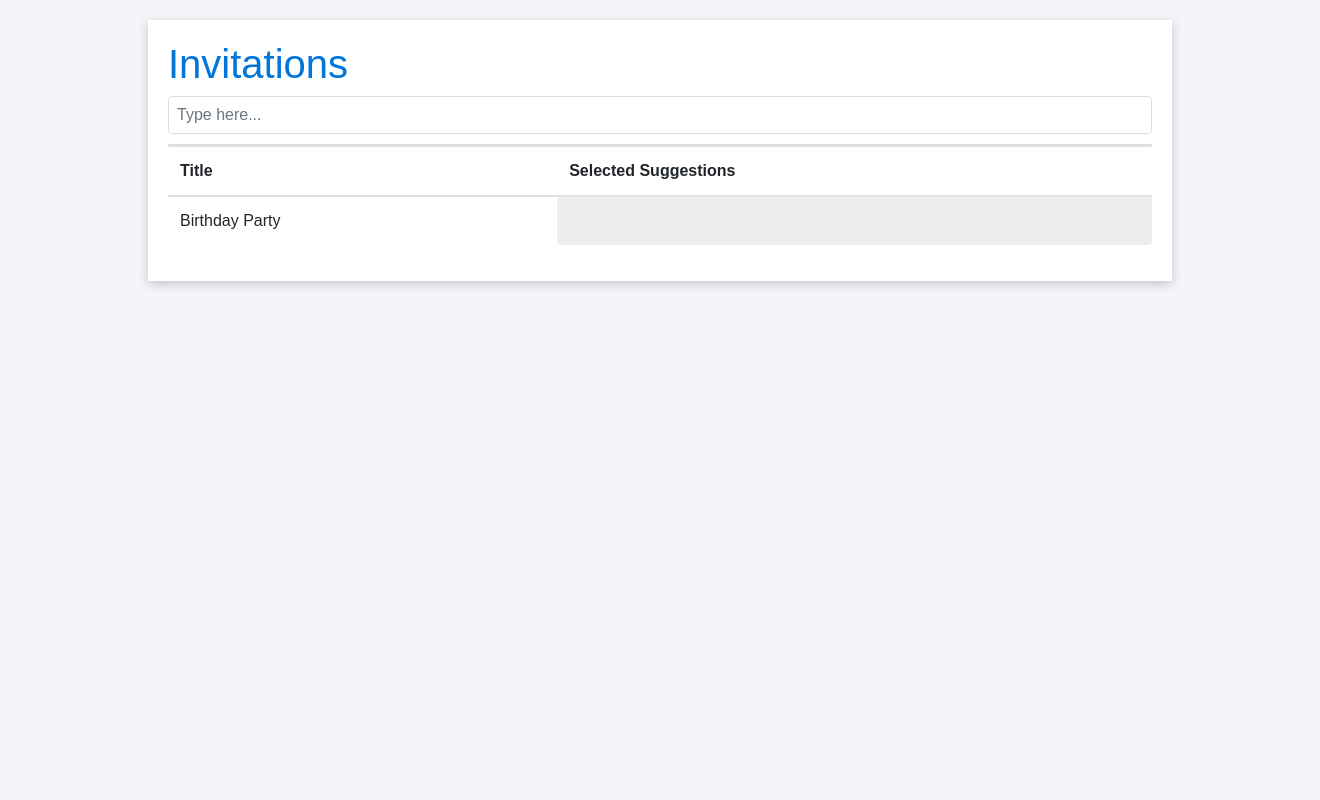
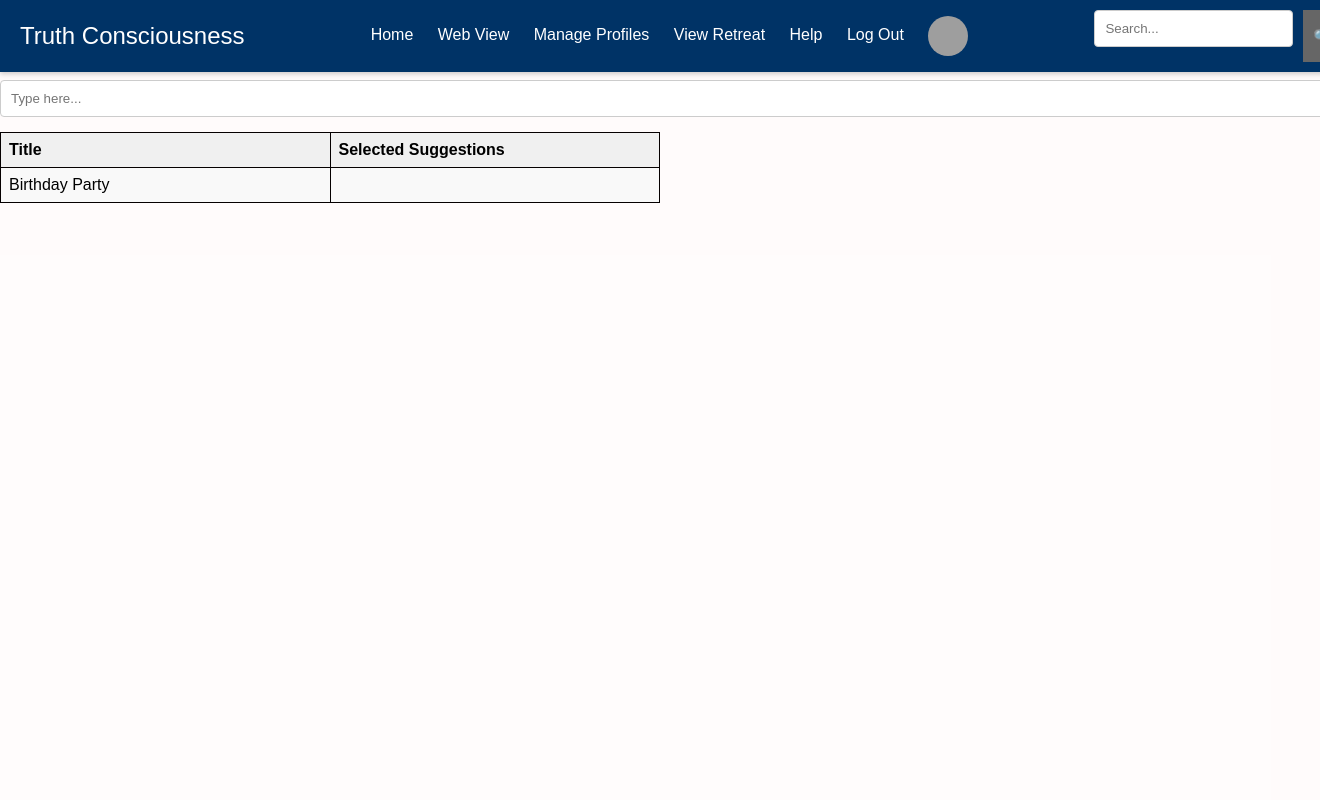
Before and after one commit to vanditpopat/ashram, a Flask app: page /email in a window 1320 px wide; the page is wider, and only the part inside the window is pictured. Run offline with Flask 2, Linux system fonts and the light colour scheme; the visitor is signed in with stand-in values (Sample User, id 1); some libraries are stand-ins or nearby versions; grey boxes are pictures that could not be loaded.

Commit message:
Updated codes

```diff
--- a/app.py
+++ b/app.py
@@ -1,30 +1,12 @@
 from flask import Flask, flash, json, redirect, render_template, session, url_for, request, jsonify
 from forms.login import LoginForm
 from forms.signup import SignupForm
-# from flask_mysqldb import MySQL
-# import MySQLdb.cursors
 import mysql.connector
 from mysql.connector import Error
 import re
 
 app = Flask(__name__)
 app.config['SECRET_KEY'] = 'your_secret_key'
-
-
-# # Configuring the database URI
-# app.config['SQLALCHEMY_DATABASE_URI'] = 'mysql+pymysql://vandit:!GuruDeva~13@127.0.0.1/ashram'
-# app.config['SQLALCHEMY_TRACK_MODIFICATIONS'] = False
-
-# # Initialize the database
-# db = SQLAlchemy(app)
-
-# app.config['MYSQL_HOST'] = '198.100.45.83'
-# app.config['MYSQL_USER'] = 'nilesh'
-# app.config['MYSQL_PASSWORD'] = 'GuruDeva~13'
-# app.config['MYSQL_DB'] = 'ashram'
-# app.config['MYSQL_PORT'] = 3306
-
-# mysql = MySQL(app)
 
 mysql_config = {
     'host': '198.100.45.83',
@@ -44,7 +26,10 @@ def get_db_connection():
 
 @app.route('/')
 def home():
-    return render_template('index.html')
+    if 'loggedin' in session:
+        return render_template('home_loggedin.html')
+    else:
+        return render_template('index.html')
 
 @app.route('/login', methods=['GET', 'POST'])
 def login():
@@ -118,6 +103,7 @@ def search():
         data = json.load(file)
         suggestions = [word for word in data if word.lower().startswith(query.lower())]
     return jsonify(suggestions)
+
 @app.route('/select', methods=['POST'])
 def select_name():
     name = request.json['name']
--- a/forms/login.py
+++ b/forms/login.py
@@ -4,6 +4,6 @@ from wtforms import StringField, PasswordField, SubmitField
 from wtforms.validators import DataRequired, Length
 
 class LoginForm(FlaskForm):
-    emai = StringField('Username', validators=[DataRequired(), Length(min=4, max=20)])
+    username = StringField('Username', validators=[DataRequired(), Length(min=4, max=20)])
     password = PasswordField('Password', validators=[DataRequired(), Length(min=6, max=20)])
     submit = SubmitField('Login')
--- a/static/styles.css
+++ b/static/styles.css
@@ -1,3 +1,28 @@
+body, html {
+    height: 100%;
+    margin: 0;
+    padding: 0;
+    font-family: Arial, sans-serif;
+    background-color: #fffcfccc; /* Slight gray background for better contrast */
+    display: flex;
+    flex-direction: column; /* Aligns children elements (navbar, sub-navbar, content) in a column */
+    align-items: center; /* Center children horizontally */
+}
+
+.navbar {
+    width: 100%;
+    position: fixed;
+    top: 0;
+    left: 0;
+    display: flex;
+    justify-content: space-between;
+    align-items: center;
+    background-color: #003366;
+    padding: 10px 20px;
+    box-shadow: 0 2px 5px rgba(0,0,0,0.2);
+    z-index: 1000;
+}
+
 .navbar-header .navbar-brand {
     font-size: 24px;
     color: #FFFFFF;
@@ -30,6 +55,82 @@
 
 .navbar-search button:hover {
     background: #555;
+}
+
+.centered-content {
+    text-align: center;
+    margin-top: 100px; /* Adjust margin to push content below the navbar */
+}
+
+.slideshow-container {
+    position: relative;
+    max-width: 100%;
+    margin: auto;
+    margin-top: 20px; /* Add margin to push slideshow below the content */
+    height: 500px; /* Adjust the height as needed */
+}
+
+.mySlides {
+    display: none;
+    height: 100%;
+}
+
+img {
+    vertical-align: middle;
+    width: 100%;
+    height: 100%; /* Ensures the image takes the full height of the container */
+    object-fit: cover; /* Ensures the image covers the container without distortion */
+}
+
+.fade {
+    -webkit-animation-name: fade;
+    -webkit-animation-duration: 1.5s;
+    animation-name: fade;
+    animation-duration: 1.5s;
+}
+
+@-webkit-keyframes fade {
+    from {opacity: .4}
+    to {opacity: 1}
+}
+
+@keyframes fade {
+    from {opacity: .4}
+    to {opacity: 1}
+}
+
+/* Next & previous buttons */
+.prev, .next {
+    cursor: pointer;
+    position: absolute;
+    top: 50%;
+    width: auto;
+    padding: 16px;
+    margin-top: -22px;
+    color: white;
+    font-weight: bold;
+    font-size: 18px;
+    transition: 0.6s ease;
+    border-radius: 0 3px 3px 0;
+    user-select: none;
+    background-color: rgba(0, 0, 0, 0.5); /* Add background color for better visibility */
+}
+
+/* Position the "next button" to the right */
+.next {
+    right: 0;
+    border-radius: 3px 0 0 3px;
+}
+
+/* On hover, add a black background color with a little bit see-through */
+.prev:hover, .next:hover {
+    background-color: rgba(0, 0, 0, 0.8);
+}
+
+.profile-photo {
+    width: 40px;
+    height: 40px;
+    border-radius: 50%;
 }
 
 .form-container {
@@ -65,8 +166,6 @@ input[type="submit"]:hover {
     background-color: #003580;
 }
 
-/* Ensures that the form is centered within the page */
-
 table {
     width: 50%;
     border-collapse: collapse;
@@ -90,104 +189,3 @@ tbody tr:nth-child(odd) {
 tbody tr:hover {
     background-color: #e9e9e9; /* Hover effect for rows */
 }
-
-.sub-navbar-menu {
-    display: flex; /* Ensures all children are inline */
-    align-items: center; /* Align items in this div vertically in the center */
-}
-
-.sub-navbar h1 {
-    margin: 0;
-    font-size: 24px;
-}
-
-.sub-navbar-menu input[type="text"],
-.sub-navbar-menu select,
-.sub-navbar-menu button {
-    margin-left: 10px;
-    padding: 5px;
-    font-size: 16px;
-}
-
-.sub-navbar-menu button {
-    background-color: #ccc;
-    border: none;
-    cursor: pointer;
-}
-
-.sub-navbar-menu button:hover {
-    background-color: #bbb;
-}
-
-body, html {
-    height: 100%;
-    margin: 0;
-    padding: 0;
-    font-family: Arial, sans-serif;
-    background-color: #fffcfccc; /* Slight gray background for better contrast */
-    display: flex;
-    flex-direction: column; /* Aligns children elements (navbar, sub-navbar, content) in a column */
-    align-items: center; /* Center children horizontally */
-}
-
-.navbar {
-    width: 100%;
-    position: fixed;
-    top: 0;
-    left: 0;
-    display: flex;
-    justify-content: space-between;
-    align-items: center;
-    background-color: #003366;
-    padding: 10px 20px;
-    box-shadow: 0 2px 5px rgba(0,0,0,0.2);
-    z-index: 1000;
-}
-
-.sub-navbar {
-    width: 50%; /* Sets the sub-navbar to occupy only 50% of the page width */
-    margin-top: 80px; /* Adjust this value to the height of your main navbar */
-    margin-bottom: 20px; /* Provides space between sub-navbar and page content */
-    padding: 10px 20px;
-    background-color: #f8f8f8;
-    box-shadow: 0 2px 4px rgba(0, 0, 0, 0.1);
-    display: flex;
-    align-items: center;
-    justify-content: center;
-    position: fixed; /* Keeps it fixed just below the navbar */
-    left: 25%; /* Centers the sub-navbar; adjust as needed */
-}
-
-.content {
-    width: 100%;
-    padding-top: 160px; /* Adjust this value so content starts below the sub-navbar */
-    display: flex;
-    flex-direction: column;
-    align-items: center;
-}
-
-.search-bar {
-    display: flex;
-    align-items: center; /* Ensures the elements are aligned vertically in the center */
-    width: 50%; /* Adjust this as necessary to fit the content width */
-}
-
-.action-button, .search-button {
-    padding: 5px 10px;
-    background-color: #ccc;
-    border: none;
-    cursor: pointer;
-    transition: background-color 0.3s;
-    margin-right: 10px; /* Adds space between the button and the input field */
-}
-
-.action-button:hover, .search-button:hover {
-    background-color: #bbb; /* Darker on hover */
-}
-
-.search-input {
-    flex-grow: 1; /* Allows the input field to expand to fill the space */
-    padding: 5px 10px;
-    margin-right: 10px; /* Adds space between the input field and the search button */
-    border: 1px solid #ccc; /* Adds a border to the input field */
-}
--- a/templates/layout.html
+++ b/templates/layout.html
@@ -3,7 +3,7 @@
 <head>
     <meta charset="UTF-8">
     <meta name="viewport" content="width=device-width, initial-scale=1.0">
-    <title>Satsang</title>
+    <title>Truth Consciousness</title>
     <link rel="stylesheet" href="{{ url_for('static', filename='styles.css') }}">
 </head>
 <body>
@@ -13,29 +13,21 @@
         </div>
         <div class="navbar-menu">
             <a href="/">Home</a>
-            <a href="/webview">Web View</a>
+            <a href="/email">Web View</a>
             <a href="/profiles">Manage Profiles</a>
             <a href="/retreat">View Retreat</a>
             <a href="/help">Help</a>
-            <a href="/logout">Log Out</a>
+            {% if 'loggedin' in session %}
+                <a href="/logout">Log Out</a>
+                <img src="{{ url_for('static', filename='profile_photo.jpg') }}" alt="Profile Photo" class="profile-photo">
+            {% else %}
+                <a href="/login">Login</a>
+                <a href="/signup">Signup</a>
+            {% endif %}
         </div>
         <div class="navbar-search">
             <input type="text" placeholder="Search...">
             <button type="submit">🔍</button>
-        </div>
-    </div>
-    <div class="sub-navbar">
-        <!-- <h1>Satsangs</h1> -->
-        <div class="sub-navbar-menu">
-            <button type="button" class="action-button" placeholder="Satsangs">
-            <!-- <select>
-                <option>Select (A..U)</option>
-                <option>Option 1</option>
-                <option>Option 2</option>
-                Add more options as needed
-            </select> -->
-            <input type="text" placeholder="Find Satsang" class="search-input">
-            <button type="submit" class="search-buuton">Search</button>
         </div>
     </div>
 
--- a/templates/login.html
+++ b/templates/login.html
@@ -35,6 +35,7 @@
             {{ form.submit(class_='btn btn-primary') }}
         </div>
     </form>
+    <p class="small-text mt-2">New to the app? <a href="{{ url_for('signup') }}">Sign up</a></p>
 </div>
 {% endblock %}
 </body>
--- a/templates/lookup.html
+++ b/templates/lookup.html
@@ -1,104 +1,6 @@
-<!DOCTYPE html>
-<html lang="en">
-<head>
-    <meta charset="UTF-8">
-    <title>Title Suggestion Table</title>
-    <link rel="stylesheet" href="https://stackpath.bootstrapcdn.com/bootstrap/4.5.2/css/bootstrap.min.css">
-    <style>
-        /* Basic reset */
-        * {
-            margin: 0;
-            padding: 0;
-            box-sizing: border-box;
-        }
+{% extends 'layout.html' %}
 
-        body {
-            font-family: Arial, sans-serif;
-            background-color: #f4f4f9;
-            padding: 20px;
-            color: #333;
-        }
-
-        .container {
-            width: 80%;
-            margin: 0 auto;
-            background: white;
-            padding: 20px;
-            box-shadow: 0 3px 10px rgba(0, 0, 0, 0.2);
-        }
-
-        h1 {
-            color: #0275d8;
-        }
-
-        input[type="text"], textarea {
-            width: 100%;
-            padding: 8px;
-            font-size: 16px;
-            border: 1px solid #ddd;
-            border-radius: 4px;
-            margin-bottom: 10px;
-        }
-
-        #suggestions {
-            margin-top: 0;
-            padding: 0;
-            list-style: none;
-            max-height: 150px;
-            overflow-y: auto;
-            border: 1px solid #ddd;
-            border-radius: 4px;
-        }
-
-        .suggestion-item {
-            padding: 10px;
-            border-bottom: 1px solid #ddd;
-            cursor: pointer;
-        }
-
-        .suggestion-item:last-child {
-            border-bottom: none;
-        }
-
-        .suggestion-item:hover {
-            background-color: #f0f0f0;
-        }
-
-        #selectedSuggestions {
-            margin-top: 10px;
-            min-height: 50px;
-            line-height: 50px;
-            background-color: #eee;
-            border-radius: 4px;
-            padding-left: 10px;
-        }
-
-        .selected-item {
-            display: inline-block;
-            padding: 5px 10px;
-            background-color: #d1ecf1;
-            border: 1px solid #bee5eb;
-            margin-right: 5px;
-            border-radius: 4px;
-            font-size: 14px;
-        }
-
-        .delete-btn {
-            font-size: 14px;
-            color: #c82333;
-            cursor: pointer;
-            margin-left: 5px;
-            padding: 0 5px;
-            display: inline-block;
-            vertical-align: middle;
-        }
-
-        .delete-btn:hover {
-            color: #bd2130;
-        }
-    </style>
-</head>
-<body>
+{% block content %}
 <div class="container">
     <h1>Invitations</h1>
     <input type="text" id="searchInput" class="form-control" placeholder="Type here..." onkeyup="fetchSuggestions()">
@@ -172,7 +74,5 @@
             }
         }).catch(error => console.error('Error deselecting name:', error));
     }
-    </script>
-
-</body>
-</html>
+</script>
+{% endblock %}
--- a/test_db_connection.py
+++ b/test_db_connection.py
@@ -4,7 +4,7 @@ from mysql.connector import Error
 mysql_config = {
     'host': '198.100.45.83',
     'user': 'nilesh',
-    'password': 'GuruDeva~13',
+    'password': '!GuruDeva~13',
     'database': 'ashram',
     'port': 3306
 }
```
Also changed, not shown: data.json (+1 -1 lines), templates/index.html (+30 -12 lines).
